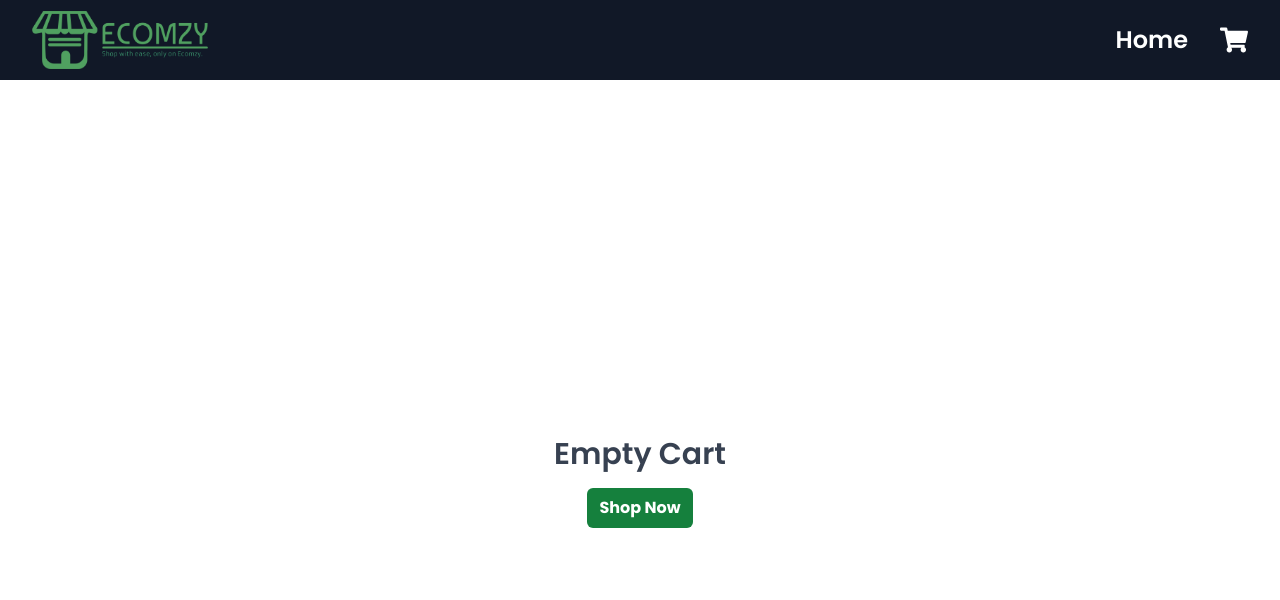
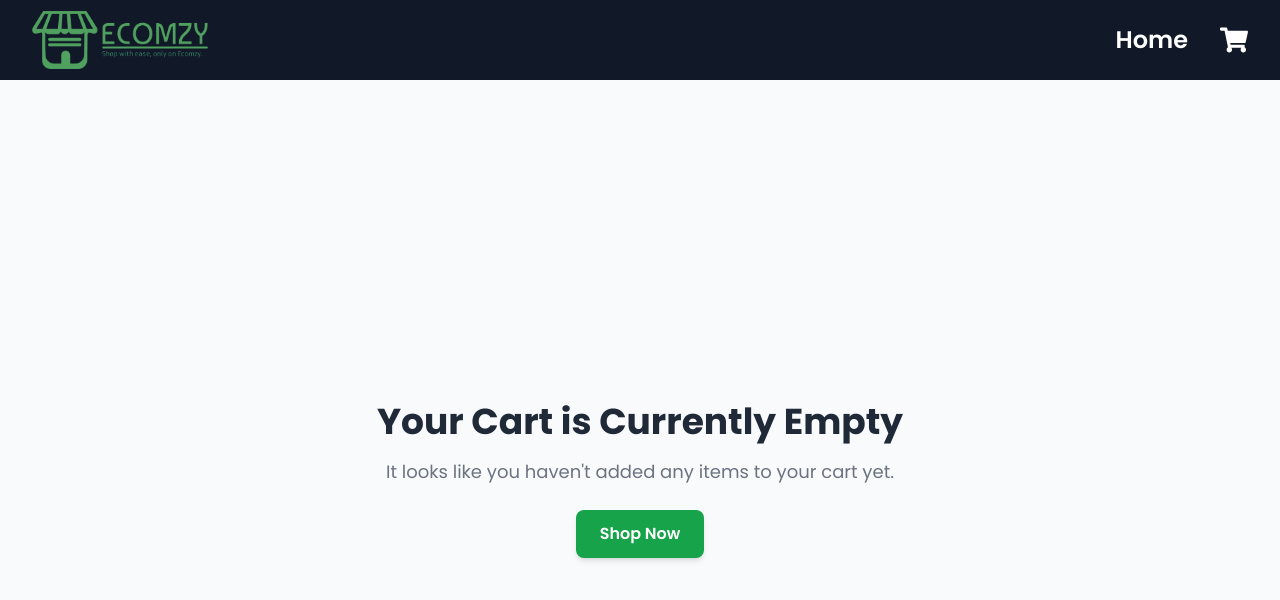
Before and after one commit to shrikant-kushwah/Shopping-Cart, a React (Create React App) app: page /cart in a window 1280 px wide. Shown: the top 600 px of the page. Built offline with nearby package versions, Linux system fonts and the light colour scheme.

Commit message:
Cart file updated

```diff
--- a/src/pages/Cart.jsx
+++ b/src/pages/Cart.jsx
@@ -45,14 +45,20 @@ const Cart = () => {
           </div>
 
         ) : (
-          <div className=" flex flex-col justify-center items-center h-screen">
-            <h1  className="text-gray-700 font-semibold text-3xl truncate mt-1">Empty Cart</h1>
-            <Link to={"/"}>
-              <button className="bg-green-700 text-white px-3 py-2 rounded-md font-bold mt-4">
-                Shop Now
-              </button>
-            </Link>
-          </div>
+          <div className="flex flex-col justify-center items-center h-screen bg-gray-50">
+  <h1 className="text-gray-800 font-bold text-4xl mb-4 text-center">
+    Your Cart is Currently Empty
+  </h1>
+  <p className="text-gray-500 text-lg mb-6 text-center">
+    It looks like you haven't added any items to your cart yet.
+  </p>
+  <Link to={"/"}>
+    <button className="bg-green-600 text-white px-6 py-3 rounded-lg font-semibold shadow-md hover:bg-green-700 focus:outline-none focus:ring-2 focus:ring-green-500 transition duration-300 ease-in-out">
+      Shop Now
+    </button>
+  </Link>
+</div>
+
         )
       }
     </div>
```
